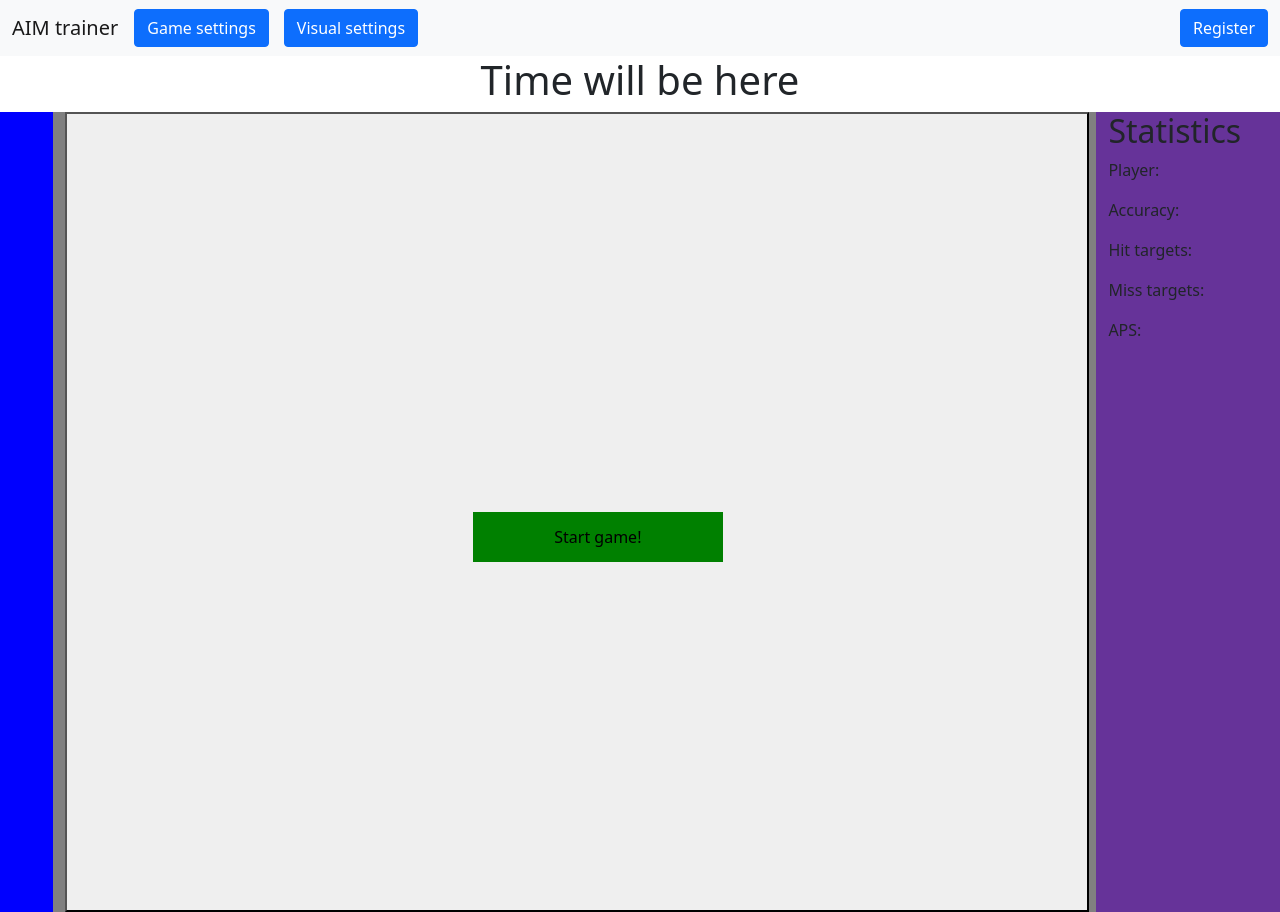
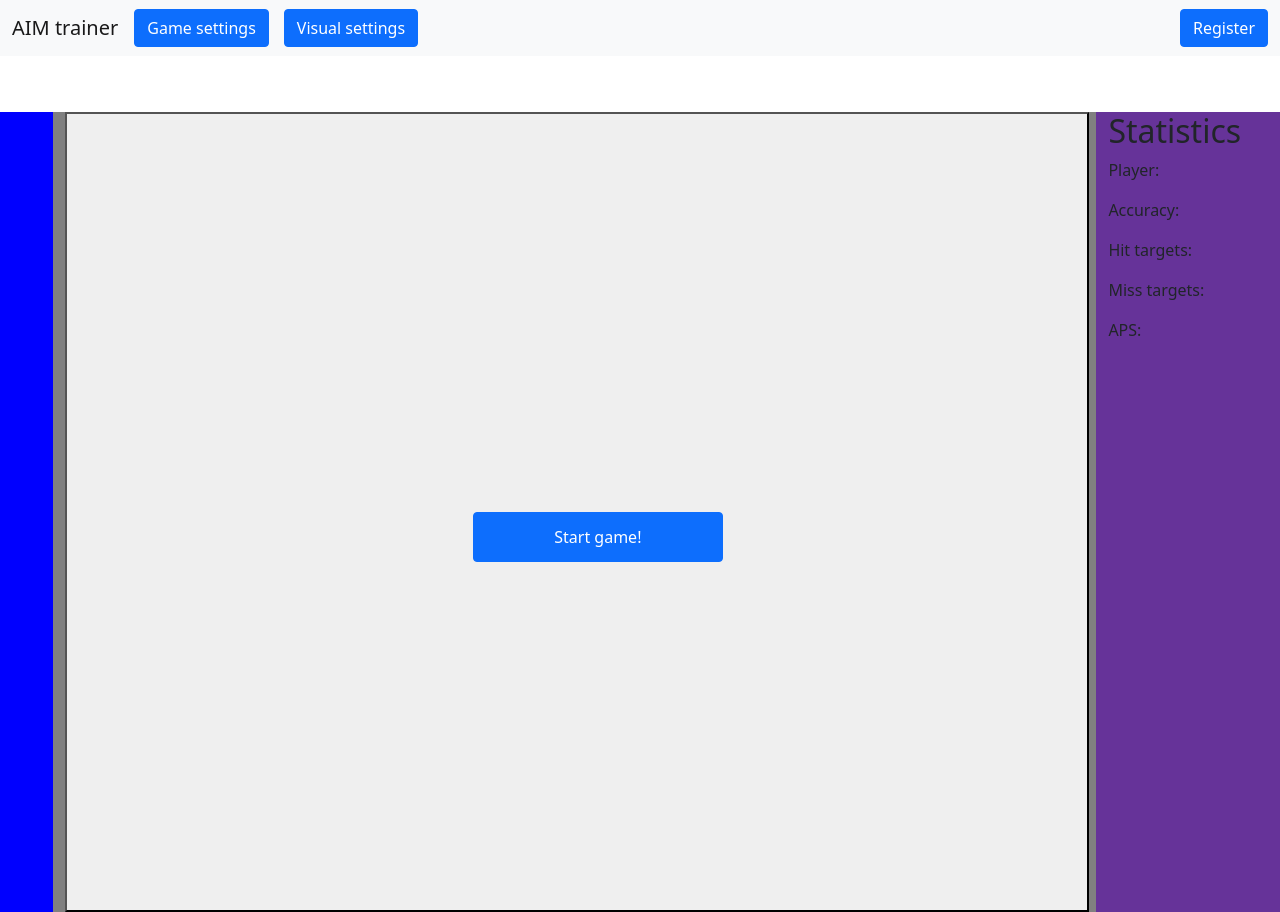
Before and after one commit to MichalProsniak/aim-trainer, a Flask app: page / in a window 1280 px wide. Run offline with Flask 2, Linux system fonts and the light colour scheme.

```diff
--- a/static/css/style.css
+++ b/static/css/style.css
@@ -120,9 +120,9 @@
     display:block;
     height: 50px;
     width: 250px;
-    border-radius: 0%;
-    border: 1px solid green;
-    background-color: green;
+    /*border-radius: 0%;*/
+    /*border: 1px solid green;*/
+    /*background-color: green;*/
     transform: scale(1);
     transition: transform 0s;
 }
--- a/static/javascript/game.js
+++ b/static/javascript/game.js
@@ -18,6 +18,8 @@ function changePosition() {
     btn.innerHTML = "";
     btn.classList.add('target-button');
     btn.classList.remove('target-button-start');
+    btn.classList.remove('btn');
+    btn.classList.remove('btn-primary');
     btn.style.top = Math.floor((Math.random() * 750) + 1) + "px";
     btn.style.left = Math.floor((Math.random() * 900) + 1) + "px";
     btn.classList.remove('target-button');
@@ -169,6 +171,8 @@ function playAgain() {
     let startButton = document.getElementById("btn");
     startButton.classList.remove('target-button');
     startButton.classList.add('target-button-start');
+    startButton.classList.add('btn');
+    startButton.classList.add('btn-primary');
     startButton.innerHTML = "Start game!"
     startButton.style.left = "40%"
     startButton.style.top = "50%"
--- a/templates/index.html
+++ b/templates/index.html
@@ -86,7 +86,7 @@
 
 
         <div  class="header">
-            <h1 id="aimtimer">Time will be here</h1>
+            <h1 id="aimtimer"><br></h1>
         </div>
 
         <div class="row">
@@ -95,7 +95,7 @@
             </div>
             <div class="column board">
                 <button class="board-button" type="button" onclick="statistics(hitCounter, countMiss())"></button>
-                <button class="target-button-start" id="btn" type="button" onclick="startTimer(), statistics(changePosition(), missCounter)">Start game!</button>
+                <button class="target-button-start btn btn-primary" id="btn" type="button" onclick="startTimer(), statistics(changePosition(), missCounter)">Start game!</button>
             </div>
             <div class="column statistics">
                 <h2>Statistics</h2>
```
